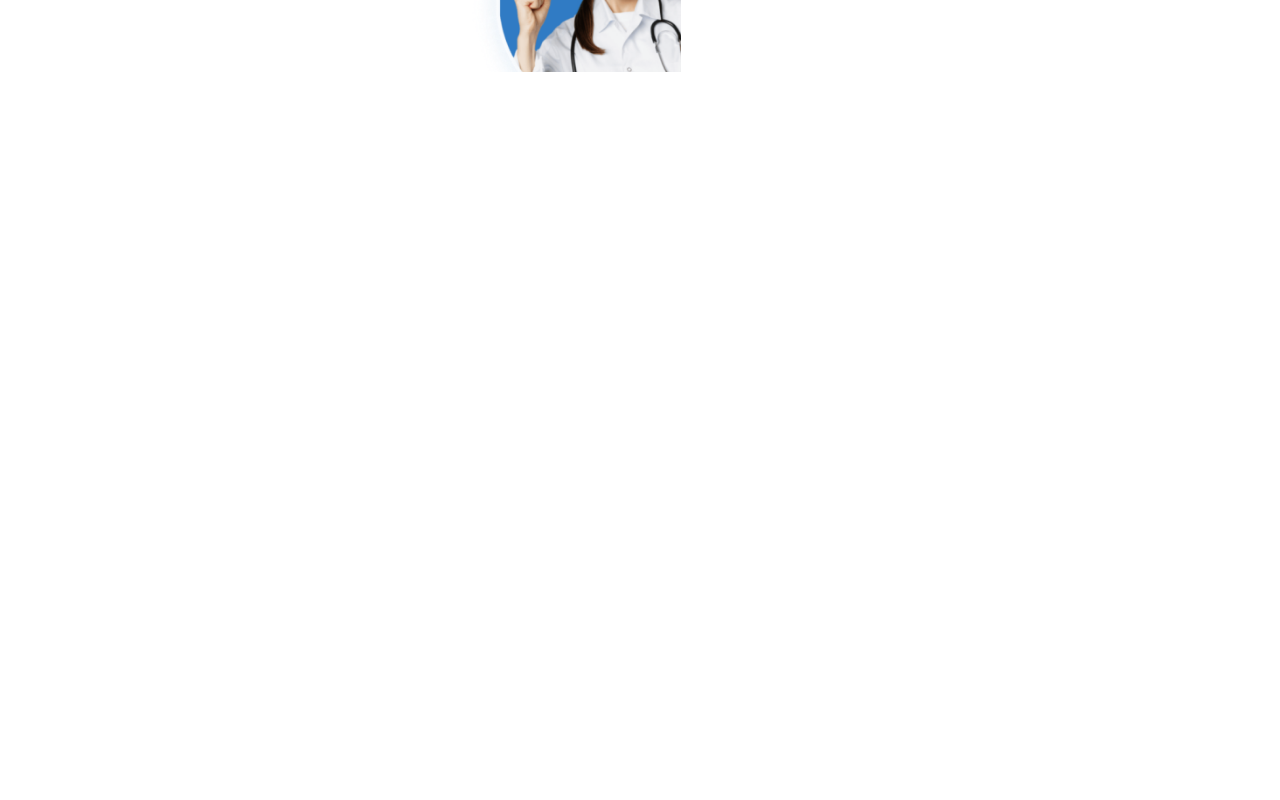
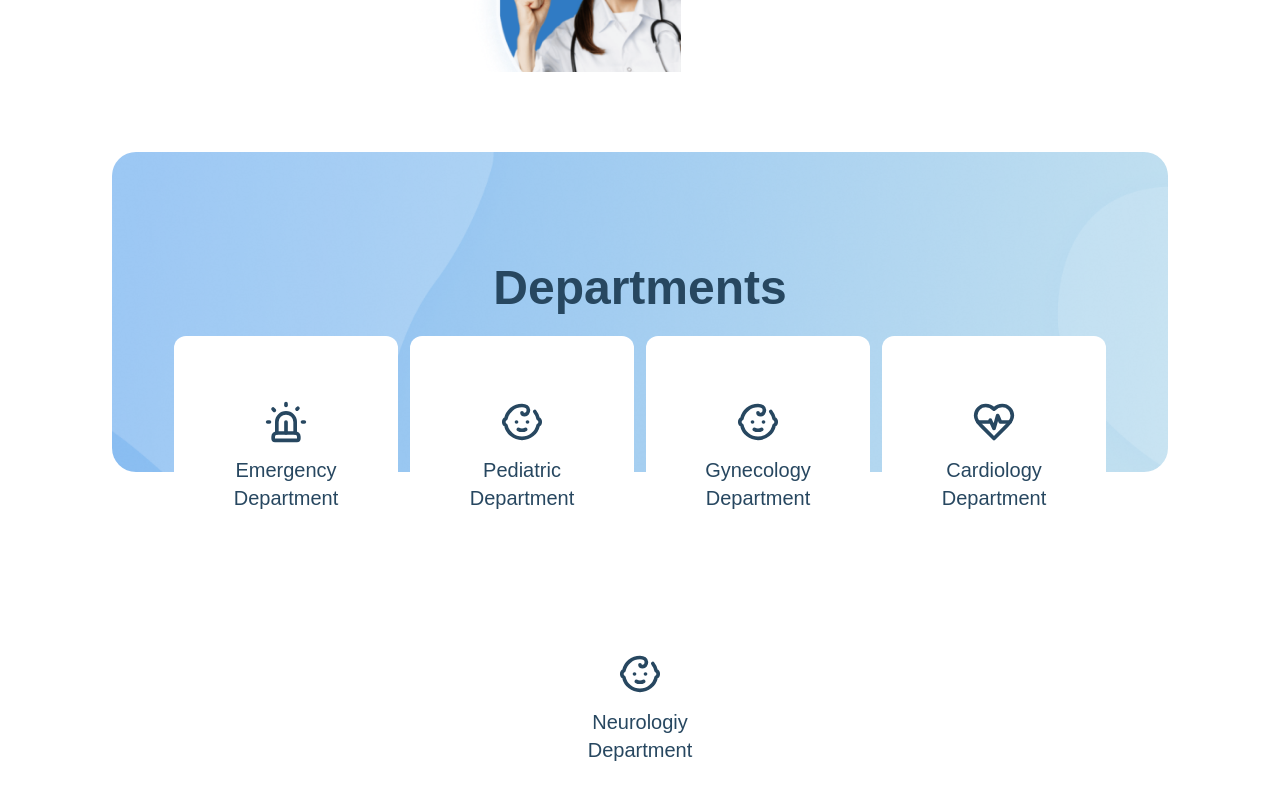
Before and after one commit to SergeCodeur/figma-to-code-ed2-week4, a Next.js app: page / in a window 1280 px wide. Shown: the part 2515-3315 px from the top of the page. Before the commit the page ends 2587 px from the top, so only its background shows below. Built offline with nearby package versions, Linux system fonts and the light colour scheme.

Commit message:
Add Departments section to homepage

```diff
--- a/src/app/page.tsx
+++ b/src/app/page.tsx
@@ -1,4 +1,5 @@
 import AboutUs from "@/components/Home/about-us";
+import Departments from "@/components/Home/departments";
 import HeroSection from "@/components/Home/hero-section";
 import OurValues from "@/components/Home/our-values";
 
@@ -8,6 +9,7 @@ export default function Home() {
 			<HeroSection />
 			<OurValues />
 			<AboutUs />
+			<Departments />
 		</main>
 	);
 }
--- /dev/null
+++ b/src/components/Home/departments.tsx
@@ -0,0 +1,45 @@
+import { Baby, HeartPulse, LucideIcon, Siren } from "lucide-react";
+import React from "react";
+
+interface departments {
+	icon: LucideIcon;
+	name: string;
+}
+
+const Departments = () => {
+	//
+	const departmentsList: departments[] = [
+		{ icon: Siren, name: "Emergency Department" },
+		{ icon: Baby, name: "Pediatric Department" },
+		{ icon: Baby, name: "Gynecology Department" },
+		{ icon: HeartPulse, name: "Cardiology Department" },
+		{ icon: Baby, name: "Neurologiy Department" },
+	];
+	//
+
+	return (
+		<div className="mt-20 px-6 md:px-28 w-full">
+			<div className="relative flex items-center justify-center flex-col">
+				<div className="w-full h-60 lg:h-80 bg-dep-bg bg-cover bg-no-repeat rounded-3xl"></div>
+				<div className="bg-transparent flex items-start justify-between flex-col gap-6 w-full min-h-80 absolute top-20 lg:top-28 left-0">
+					<div className="w-full">
+						<h1 className="title-style text-center">Departments</h1>
+					</div>
+					<div className="bg-transparent flex flex-wrap items-center justify-center gap-2 md:gap-3 w-full">
+						{departmentsList.map((val, i) => (
+							<div
+								key={i}
+								className="bg-background w-44 h-52 lg:w-56 lg:h-60 p-0 lg:p-6 flex items-center justify-center flex-col gap-3 rounded-xl"
+							>
+								<val.icon className="w-11 h-11 text-primary" />
+								<h3 className="font-medium text-xl text-primary text-center">{val.name}</h3>
+							</div>
+						))}
+					</div>
+				</div>
+			</div>
+		</div>
+	);
+};
+
+export default Departments;
--- a/tailwind.config.ts
+++ b/tailwind.config.ts
@@ -24,6 +24,7 @@ const config: Config = {
 			backgroundImage: {
 				"hero-bg": "url('/images/hero_bg.webp')",
 				"hero-img": "url('/images/hero_image.webp')",
+				"dep-bg": "url('/images/departements-bg.png')",
 			},
 			colors: {
 				background: "var(--background)",
```
